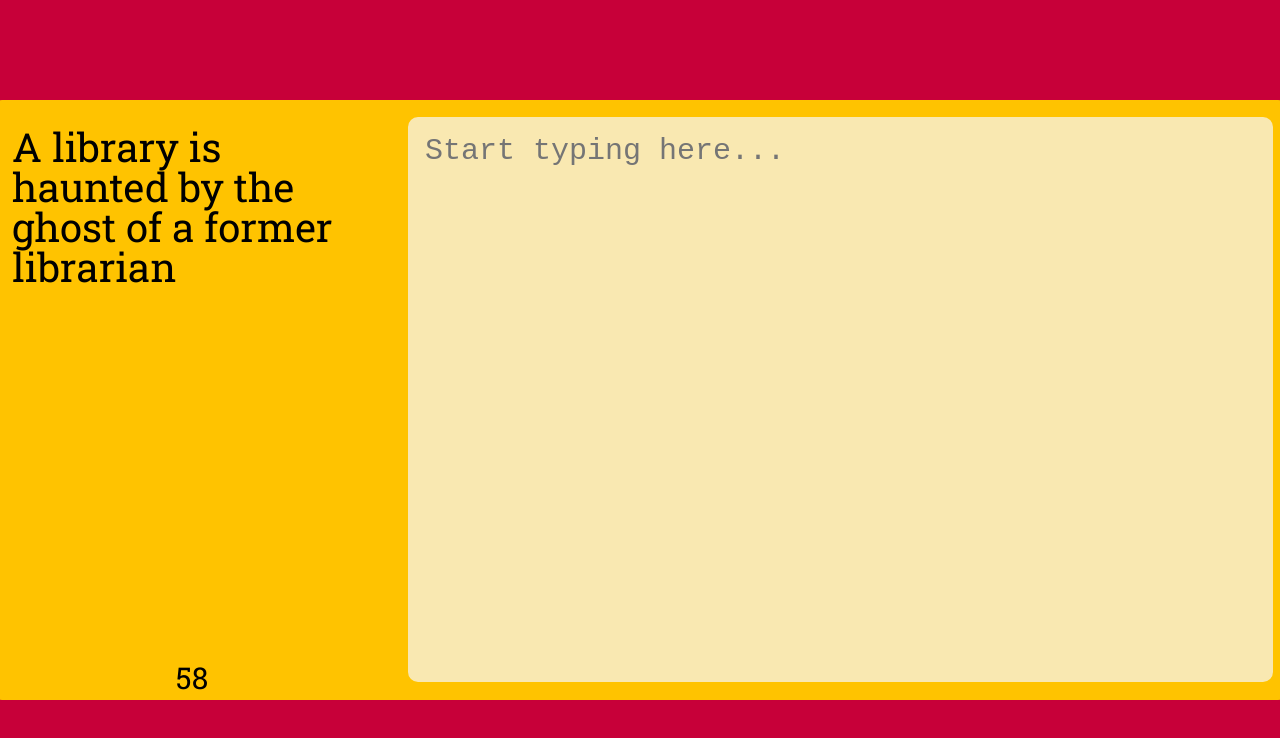
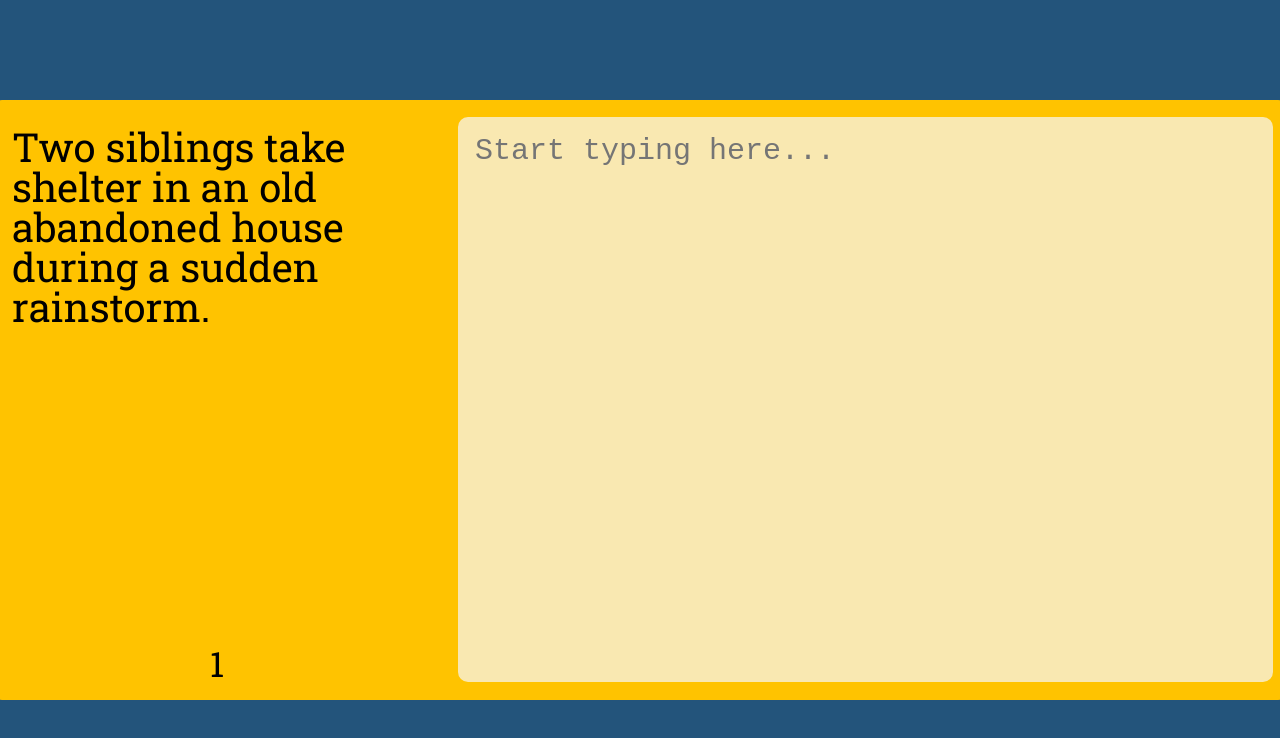
Before and after one commit to carmellaholl/WritingPrompter, a website: page public/index.html in a window 1280 px wide. Both pictures are taken after a click on the button "Begin". Drawn offline with Linux system fonts and the light colour scheme.

Commit message:
styling and prompts

```diff
--- a/public/index.html
+++ b/public/index.html
@@ -26,7 +26,7 @@
           <select class="selector" id="time-select">
             <option value="1">1</option>
             <option value="3">3</option>
-            <option value="5">5</option>
+            <option value="5">7</option>
           </select>
           minute each
         </p>
--- a/public/index.js
+++ b/public/index.js
@@ -3,8 +3,9 @@ const btn = document.querySelector(".start-button");
 const start = document.querySelector(".start");
 let currGenre = document.getElementById("genre-select");
 const main = document.querySelector(".main");
-const rounds = parseInt(document.getElementById("rounds-select").value);
-let time; //= parseInt(document.getElementById("time-select").value); // whole minute value
+let rounds;
+console.log(rounds);
+let time;
 let inputBox;
 let currentPrompt;
 let timeDisplay;
@@ -16,19 +17,37 @@ const horrorPrompts = [
   "A library is haunted by the ghost of a former librarian",
   "A group of friends stay in a haunted cabin",
   "A group of teachers must band together to remove the curse placed on the school before it is too late.",
-  "A young man can't get a voice out of his head.",
   "A group of hikers are being chased by a masked killer with unknown intentions",
-  "The family dog always gets uneasy walking past the neighbors house, now we know why.",
 ];
 const romancePrompts = [
   "A cafe meet-cute",
-  "Write about a first kiss",
+  "A character goes on an online date with someone that lied about their looks.",
   "Two characters fall in love at a museum",
-  "Highschool sweethearts run into each other after an unresolved and unexplained break up.",
-  "Two opposites find themselves",
+  "Highschool sweethearts run into each other after a sudden and unresolved break up.",
+  "A teacher falls for her student's single parent.",
+  "A popular character falls for an unpopular character.",
+  "There's a misunderstanding between a couple that is destined to be together.",
+  "A character comes home for the holidays.",
+  "One character is actually a mystical creature living a normal human life for a short time.",
+  "A rich character hides their true wealth to find true love.",
+  "Characters fall in love at a wedding.",
+  "Two characters vowed years prior to marrying each other if they had not yet found love.",
+  "Two people that know each other only from an online game meet for the first time.",
+  "Two people have a secret relationship.",
 ];
-const scifiPrompts = [
-    "write something sci fi",
+const scifiPrompts = [ "A scientist creates a race of genetically engineered beings with specific traits.",
+  "An archaeological dig uncovers artifacts of an advanced alien race, leading to unintended consequences for humanity.",
+  "An ordinary person inherits a mysterious alien artifact from a distant relative, leading them on an intergalactic quest.",
+  "An alien race invades Earth, but their true intentions are not what they seem.",
+  "A sentient artificial life form starts to question its existence and purpose.",
+  "A group of scientists discovers evidence of powerful otherworldly beings living inside a black hole.",
+   "Astronauts wake up one day on their journey through space to see a group of stars coming toward them on their own.",
+  "An astronaut thinks they landed on a desolate planet before discovering ancient runes in a cliff wall.",
+  "Four friends go to a local film festival and somehow become trapped inside one of the films",
+  "Write about a society where people make clones of their loved ones before they die, ensuring no one has to experience permanent loss.",
+  "Write about a zoo on a distant planet, populated with genetically engineered creatures from across the galaxy.",
+  "Write about a network of interconnected space stations and habitats forming an archipelago, each station a microcosm of culture and technology with its own laws and customs.",
+  "A search and rescue mission leads to the discovery of an alien colony hidden in the Alaskan wilderness.",
 ];
 
 function toggleStartScreen() {
@@ -47,13 +66,12 @@ function togglePromptScreen() {
   }
 }
 
-
 // counts down a given time
 function countDown(time) {
-        console.log(time);
+  console.log(time);
 
-return new Promise((resolve) => {
-    let timeLeft = time * 60;
+  return new Promise((resolve) => {
+    let timeLeft = time; //* 60;
     updateTime(timeLeft); // show starting time immediately
 
     const downloadTimer = setInterval(function () {
@@ -72,73 +90,61 @@ function updateTime(time) {
   timeDisplay.textContent = time.toString();
 }
 
-function nextRound() {
-    getRandomPrompt();
-    main.appendChild(column);
-    // main.appendChild(timeDisplay);
-    // main.appendChild(currentPrompt);
-    // main.appendChild(inputBox);
+function getRandomPrompt(genre, promptEl) {
+  let list;
+  if (genre === "horror") list = horrorPrompts;
+  else if (genre === "romance") list = romancePrompts;
+  else list = scifiPrompts;
 
-    // start timer
-    countDown(time, () => {
-    // when this round's timer finishes, start the next round
-    currentRound++;
-    if (currentRound <= rounds) {
-      nextRound();
-    }
-  });
+  // Pick from unused prompts; reset if all used
+  let available = list
+    .map((_, i) => i)
+    .filter(i => !usedPromptInd.includes(`${genre}-${i}`));
+
+  if (available.length === 0) {
+    usedPromptInd = usedPromptInd.filter(k => !k.startsWith(`${genre}-`));
+    available = list.map((_, i) => i);
+  }
+
+  const idx = available[Math.floor(Math.random() * available.length)];
+  usedPromptInd.push(`${genre}-${idx}`);
+  promptEl.textContent = list[idx];
+}
+
+function buildColumn() {
+  const column = document.createElement("div");
+  const prompt = document.createElement("p");
+  const timer = document.createElement("p");
+  const input = document.createElement("textarea");
+
+  prompt.classList.add("prompt");
+  timer.classList.add("timer");
+  input.classList.add("input");
+  column.classList.add("game-column");
+
+  input.maxLength = 999;
+  input.placeholder = "Start typing here...";
+
+  column.append(prompt, input, timer);
+  return { column, prompt, timer };
 }
 
 btn.addEventListener("click", async () => {
-  time = parseInt(document.getElementById("time-select").value); // whole minute value
-  // variable must be set later, as it is
-  // immediately set to default (1) on start screen load
-
-  // hide start screen
+  time = parseInt(document.getElementById("time-select").value); // moved down, was being set to default on load
+  rounds = parseInt(document.getElementById("rounds-select").value);
   toggleStartScreen();
 
-  // generating and displaying prompt + time
-  column = document.createElement("div");
-  currentPrompt = document.createElement("p");
-  timeDisplay = document.createElement("p");
-  inputBox = document.createElement("textarea");
+  usedPromptInd = []; // reset per game
 
-  currentPrompt.classList.add("prompt");
-  timeDisplay.classList.add("timer");
-  inputBox.classList.add("input");
-  column.classList.add("game-column");
+  for (let i = 0; i < rounds; i++) {
+    const { column, prompt, timer } = buildColumn();
+    timeDisplay = timer;               // countDown writes to this
+    main.appendChild(column);
+    getRandomPrompt(currGenre.value, prompt);
 
-  inputBox.maxLength = 999;
-  inputBox.placeholder = "Start typing here...";
-
-  column.appendChild(currentPrompt);
-  column.appendChild(inputBox);
-  column.appendChild(timeDisplay);
- console.log(column);
-  console.log(main);
-
-  currentRound = 0;
-
-  // runs functionality for each round
-  for (let i = 0; i < rounds; i++) {
-    nextRound();
-    await countDown(time); // wait for this round's timer to finish
+    await countDown(time);
+    main.removeChild(column);
   }
 
-    main.removeChild(column);
-
-    toggleStartScreen();
+  toggleStartScreen();
 });
-
-function getRandomPrompt() {
-  if (currGenre.value == "horror") {
-    currentPrompt.textContent =
-      horrorPrompts[Math.floor(Math.random() * horrorPrompts.length)];
-  } else if (currGenre.value == "romance") {
-    currentPrompt.textContent =
-      romancePrompts[Math.floor(Math.random() * romancePrompts.length)];
-  } else if (currGenre.value == "sci-fi") {
-    currentPrompt.textContent =
-      scifiPrompts[Math.floor(Math.random() * scifiPrompts.length)];
-  }
-}
--- a/public/style.css
+++ b/public/style.css
@@ -1,12 +1,13 @@
-@import url('https://fonts.googleapis.com/css2?family=Domine:wght@400..700&family=Noto+Sans+Bhaiksuki&family=Roboto+Slab:wght@100..900&display=swap');
+@import url("https://fonts.googleapis.com/css2?family=Domine:wght@400..700&family=Noto+Sans+Bhaiksuki&family=Roboto+Slab:wght@100..900&display=swap");
 
 html,
 body {
   margin: 0;
   min-height: 100vh;
-  background: #C70039;
-    font-family: "Roboto Slab", serif;
+  /* background: #c70039; */
+    background: #23547b;
 
+  font-family: "Roboto Slab", serif;
 }
 
 body {
@@ -20,10 +21,10 @@ body {
 .main {
   width: 1300px;
   height: 600px;
-  border: 2px #FFC300 solid;
+  border: 2px #ffc300 solid;
   border-radius: 12px;
   text-align: center;
-  background: #FFC300;
+  background: #ffc300;
   position: absolute;
 
   display: flex;
@@ -43,24 +44,31 @@ body {
   width: 100%;
   height: 100%;
   word-spacing: 3px;
-  top:0;
-  left:0;
-  position:absolute;
+  top: 0;
+  left: 0;
+  position: absolute;
 }
 
 .start-button {
-  width: 200px;
-  height: 70px;
-  font-size: 32px;
+  width: 300px;
+  height: 130px;
+  font-size: 42px;
   align-self: center;
   margin-bottom: 40px;
   cursor: pointer;
   border-radius: 10px;
-  background: #F9E8B1;
+  background: #f9e8b1;
+  border: 1px solid #e5d398;
+  font-family: "Roboto Slab", serif;
+}
+
+.start-button:hover {
+  background: #e5d398;
+  cursor: pointer;
 }
 
 .selection {
-  font-size: 45px;
+  font-size: 50px;
   margin-top: 150px;
   margin-bottom: auto;
 }
@@ -71,9 +79,14 @@ body {
   font-size: 30px;
   text-align: center;
   border-radius: 2px;
-    background: #F9E8B1;
-    font-family: "Roboto Slab", serif;
+  border: none;
+  background: #f9e8b1;
+  font-family: "Roboto Slab", serif;
+}
 
+.selector:hover {
+  background: #e5d398;
+  cursor: pointer;
 }
 
 #rounds-select {
@@ -85,7 +98,7 @@ body {
 }
 
 .prompt {
-  align-self:baseline;
+  align-self: baseline;
   width: 100%;
   text-align: left;
   justify-self: center;
@@ -93,7 +106,7 @@ body {
   margin: 0;
   margin-top: 10px;
   padding-left: 20px;
-    padding-right: 5px;
+  padding-right: 5px;
 
   box-sizing: border-box;
   grid-column: 1;
@@ -101,34 +114,33 @@ body {
 
 .timer {
   align-self: center;
-  margin-top: -40px;
+  margin-top: -55px;
   grid-column: 1;
-      font-size: 30px;
-
+  font-size: 35px;
 }
 
 .input {
-  width: 865px;
+  width: 815px;
   height: 565px;
   border-radius: 10px;
-    font-size: 30px;
+  font-size: 30px;
   resize: none;
-box-sizing: border-box;
+  box-sizing: border-box;
   padding: 15px;
   grid-column: 2;
   grid-row: 1;
-  background-color: #F9E8B1;
-  border: 2px #F9E8B1 solid;
+  background-color: #f9e8b1;
+  border: 2px #f9e8b1 solid;
 }
 
 .game-column {
   display: grid;
-  grid-template-columns: 400px 900px;
+  grid-template-columns: 450px 1050px;
   gap: 16px;
   width: 100%;
   box-sizing: border-box;
-  left:0;
-    margin-left: 0;
-  top:15px;
-  position:absolute;
+  left: 0;
+  margin-left: 0;
+  top: 15px;
+  position: absolute;
 }
```
